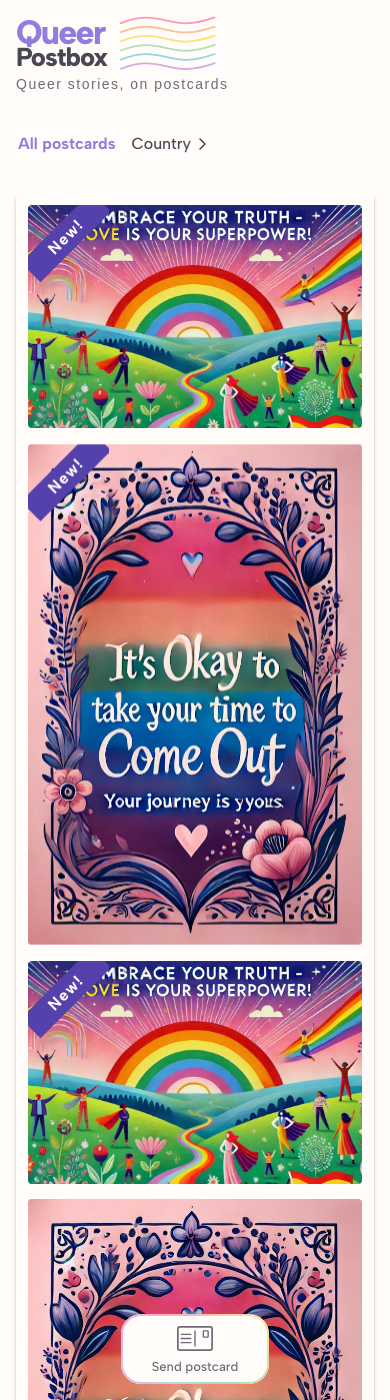
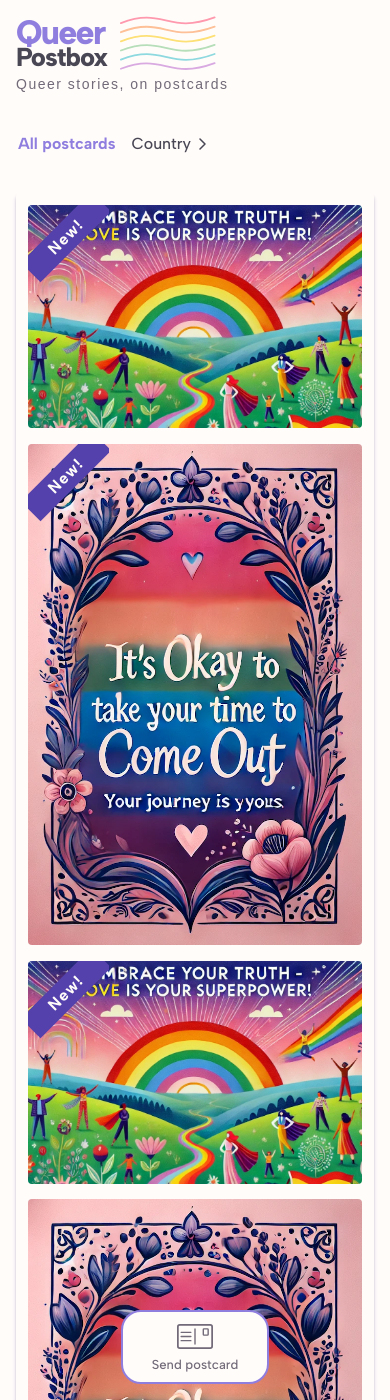
Before and after one commit to chr-tatu/queerpostbox, a Jekyll site: the page built from posts.html, in a window 390 px wide and 1400 px high. Built offline with Jekyll 4.4.1, drawn with Linux system fonts in a browser that asks for light colours; some web fonts are replaced.

Commit message:
fix: mobile send button solid border, more footer gap
Replace always-on rainbow animation on mobile with a solid lavender border.
Increase footer padding-bottom 80px → 100px for more gap above the button.

Co-Authored-By: Claude Sonnet 4.6 <noreply@anthropic.com>

```diff
--- a/assets/css/posts.css
+++ b/assets/css/posts.css
@@ -829,16 +829,17 @@
     z-index: 100;
     background: var(--color-white);
     border-radius: 20px;
+    border: 2px solid var(--color-lavender);
   }
 
-  /* Show rainbow border by default on mobile so button is clearly visible */
+  /* Hide rainbow border on mobile — solid border used instead */
   .send-postcard-btn::before {
-    opacity: 0.8;
-    animation: rainbow-spin 4s linear infinite;
+    opacity: 0;
+    animation: none;
   }
 
   .site-footer {
-    padding-bottom: 80px;
+    padding-bottom: 100px;
   }
 
   .reply-card {
```
